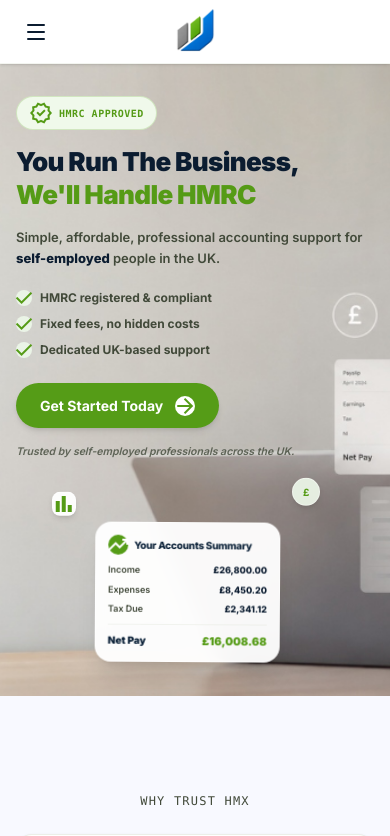
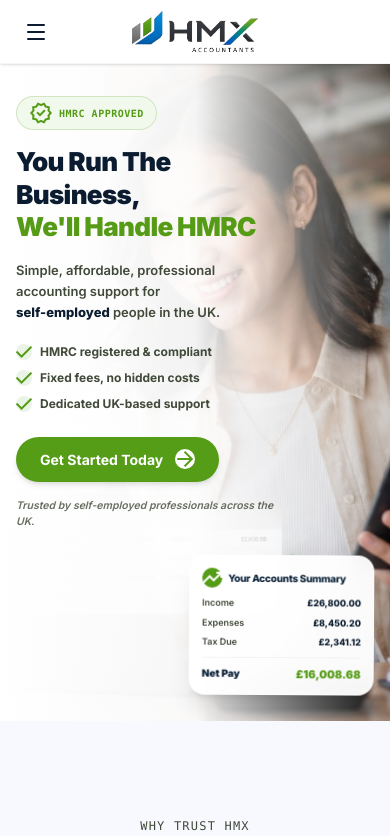
Before and after one commit to asharmusic1/HMX-Accountants, a Next.js app: page / in a window 390 px wide. Shown: the top 836 px of the page. Built offline with nearby package versions, Linux system fonts and the light colour scheme; a web font is replaced by a local one.

Commit message:
style: align mobile header logo and hero section layout with screenshot design

```diff
--- a/components/Header.tsx
+++ b/components/Header.tsx
@@ -36,13 +36,10 @@
         {/* Center: Logo */}
         <div className="absolute left-1/2 -translate-x-1/2 flex items-center justify-center">
           <Link href="/" className="flex items-center justify-center" aria-label="HMX Accounting Logo">
-            <Image
+            <img
               alt="HMX Accounting Logo"
-              className="h-14 w-auto object-contain"
-              width={56}
-              height={56}
+              className="h-12 w-auto object-contain"
               src="/hmx-header-logo.png"
-              priority
             />
           </Link>
         </div>
--- a/components/HomeMobile.tsx
+++ b/components/HomeMobile.tsx
@@ -12,16 +12,19 @@
     <>
       {/* Hero */}
       <section
-        className="relative px-margin-mobile pt-24 pb-8 overflow-hidden"
+        className="relative px-margin-mobile pt-24 pb-48 overflow-hidden min-h-[560px]"
         style={{
           backgroundImage: `url("${MOBILE_HERO_BG}")`,
           backgroundSize: "cover",
-          backgroundPosition: "35% center",
+          backgroundPosition: "78% center",
         }}
       >
-        <div className="absolute top-0 right-0 -mr-16 -mt-16 w-64 h-64 bg-primary/5 rounded-full blur-3xl"></div>
+        {/* Left-to-right white fade overlay */}
+        <div className="absolute inset-0 bg-gradient-to-r from-white via-white/95 via-white/70 to-transparent z-10 pointer-events-none"></div>
 
-        <div className="relative z-10 space-y-4 pt-0">
+        <div className="absolute top-0 right-0 -mr-16 -mt-16 w-64 h-64 bg-primary/5 rounded-full blur-3xl z-0"></div>
+
+        <div className="relative z-20 space-y-4 pt-0 max-w-[75%]">
           {/* HMRC Approved Badge */}
           <div className="flex justify-start">
             <div className="inline-flex items-center gap-1.5 px-3 py-1 bg-[#F0F9EB] rounded-full border border-brand-green/20">
@@ -75,43 +78,7 @@
           <p className="text-[10.5px] text-on-surface-variant/80 italic font-semibold">
             Trusted by self-employed professionals across the UK.
           </p>
-
-          {/* Moveable/Animated Accounting Props */}
-          <div className="relative w-full h-[180px] mt-6 overflow-visible">
-            {/* Floating Chart Icon */}
-            <motion.div
-              drag
-              dragConstraints={{ left: -10, right: 10, top: -10, bottom: 10 }}
-              animate={{
-                y: [0, -6, 0],
-              }}
-              transition={{
-                duration: 3,
-                repeat: Infinity,
-                ease: "easeInOut",
-              }}
-              className="absolute top-2 left-[10%] w-6 h-6 bg-white/95 rounded-lg shadow-md border border-white/40 flex items-center justify-center cursor-grab active:cursor-grabbing z-20 select-none"
-            >
-              <span className="material-symbols-outlined text-brand-green text-xs">bar_chart</span>
-            </motion.div>
-
-            {/* Floating Pound Icon */}
-            <motion.div
-              drag
-              dragConstraints={{ left: -10, right: 10, top: -10, bottom: 10 }}
-              animate={{
-                y: [0, -8, 0],
-              }}
-              transition={{
-                duration: 4,
-                repeat: Infinity,
-                ease: "easeInOut",
-                delay: 0.5,
-              }}
-              className="absolute top-0 right-[15%] w-7 h-7 bg-[#eaf4e6]/95 rounded-full shadow-md border border-white/40 flex items-center justify-center cursor-grab active:cursor-grabbing z-20 select-none"
-            >
-              <span className="text-brand-green font-bold text-[10px]">£</span>
-            </motion.div>
+        </div>
 
         {/* Your Accounts Summary Card */}
         <motion.div
@@ -126,7 +93,7 @@
             repeat: Infinity,
             ease: "easeInOut",
           }}
-              className="absolute top-10 left-[22%] bg-white/95 backdrop-blur-sm rounded-2xl p-3 shadow-xl border border-white/40 w-[185px] cursor-grab active:cursor-grabbing z-10 select-none"
+          className="absolute bottom-6 right-4 bg-white/95 backdrop-blur-sm rounded-2xl p-3 shadow-xl border border-white/40 w-[185px] cursor-grab active:cursor-grabbing z-20 select-none"
         >
           <div className="flex items-center gap-1.5 mb-2">
             <div className="w-5 h-5 bg-[#559C17] rounded-full flex items-center justify-center shrink-0">
@@ -154,8 +121,6 @@
             <span className="text-brand-green text-[11px] font-black">£16,008.68</span>
           </div>
         </motion.div>
-          </div>
-        </div>
       </section>
 
       {/* Why Trust HMX */}
```
Also changed, not shown: public/hmx-header-logo.png. Lines whose indentation alone changed are shown as unchanged.
